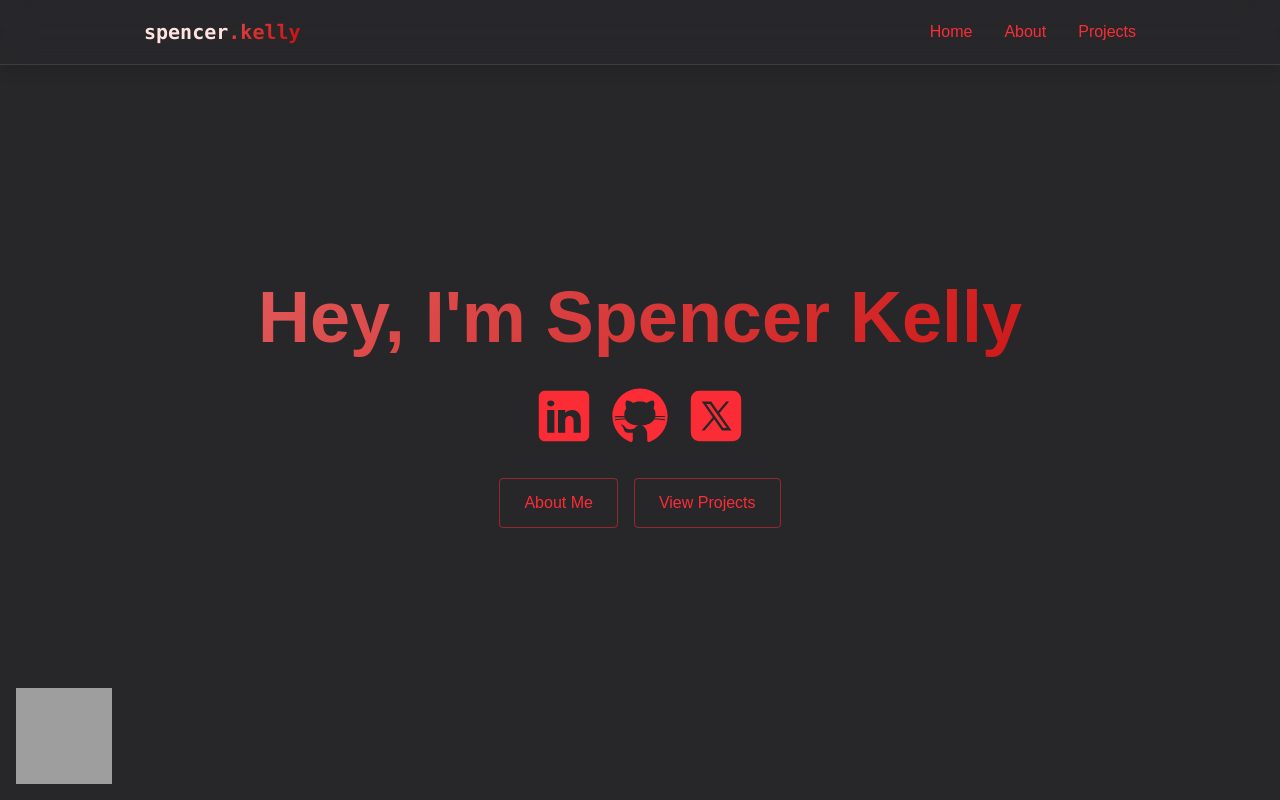
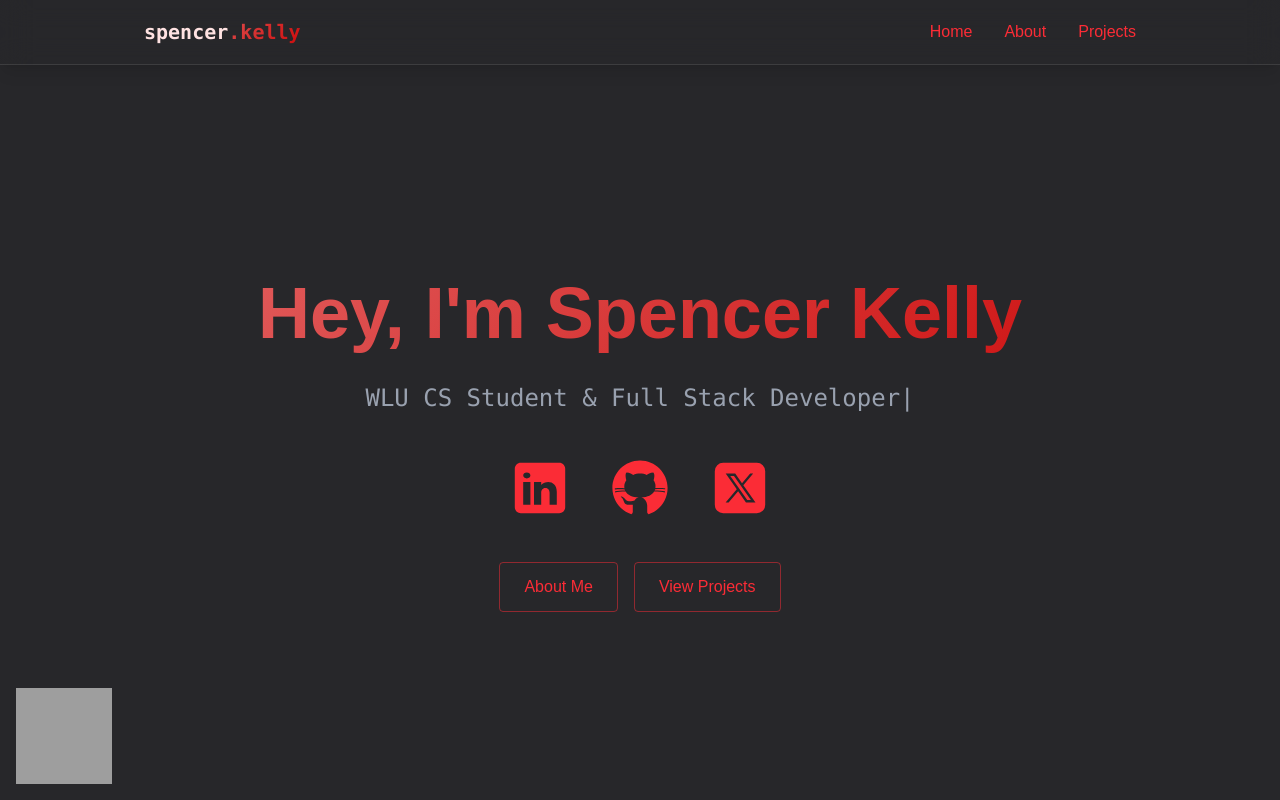
Before and after one commit to Flapjacck/React-Portfolio, a React (Vite) app: page / in a window 1280 px wide. Shown: the top 800 px of the page. Built offline with nearby package versions, Linux system fonts and the light colour scheme; grey boxes are pictures that could not be loaded.

Commit message:
added animated text on home page | changed svg hover animation

```diff
--- a/src/components/MouseMoveBackground.tsx
+++ b/src/components/MouseMoveBackground.tsx
@@ -0,0 +1 @@
+// This component has been removed as it was causing background glitches
--- a/src/components/SvgRow.tsx
+++ b/src/components/SvgRow.tsx
@@ -5,14 +5,21 @@ interface SvgIconProps {
 }
 
 const SvgIcon = ({ href, svgPath, alt }: SvgIconProps) => (
-  <a href={href} target="_blank" rel="noopener noreferrer" className="mx-2">
+  <a
+    href={href}
+    target="_blank"
+    rel="noopener noreferrer"
+    className="group relative p-3 mx-2"
+  >
+    <div className="absolute inset-0 bg-red-500/10 rounded-lg scale-0 group-hover:scale-100 transition-transform duration-300 ease-out" />
+    <div className="absolute inset-0 bg-gradient-to-r from-red-500/20 to-red-600/20 rounded-lg opacity-0 group-hover:opacity-100 blur-sm transition-opacity duration-300" />
     <svg
       width="50"
       height="50"
       viewBox="0 0 50 50"
       fill="currentColor"
-      className="w-15 h-15 text-red-500 hover:text-red-400 transition-all duration-200
-             hover:-translate-y-0.5"
+      className="w-15 h-15 relative z-10 text-red-500 transition-all duration-300 ease-out
+               group-hover:text-red-400 group-hover:scale-110 group-hover:rotate-3"
       aria-label={alt}
     >
       <path d={svgPath} />
@@ -43,7 +50,7 @@ export const SvgRow = () => {
   ];
 
   return (
-    <div className="flex justify-center items-center space-x-4 mb-8">
+    <div className="flex justify-center items-center space-x-2 mb-8">
       {icons.map((icon, index) => (
         <SvgIcon key={index} {...icon} />
       ))}
--- a/src/components/sections/Home.tsx
+++ b/src/components/sections/Home.tsx
@@ -1,21 +1,49 @@
+import { useEffect, useState } from "react";
 import { RevealOnScroll } from "../RevealOnScroll";
 import { SvgRow } from "../SvgRow";
 
 export const Home = () => {
+  const [displayText, setDisplayText] = useState("");
+  const fullText = "WLU CS Student & Full Stack Developer";
+
+  useEffect(() => {
+    // Delay the typing animation by 2 seconds (2000ms) to match the welcome screen
+    const startDelay = setTimeout(() => {
+      let index = 0;
+      const typingInterval = setInterval(() => {
+        setDisplayText(fullText.substring(0, index));
+        index++;
+        if (index > fullText.length) {
+          clearInterval(typingInterval);
+        }
+      }, 100);
+
+      return () => clearInterval(typingInterval);
+    }, 2000);
+
+    return () => clearTimeout(startDelay);
+  }, []);
+
   return (
     <section
       id="home"
-      className="min-h-screen flex items-center justify-center relative"
+      className="min-h-screen relative flex items-center justify-center"
     >
+      <div className="absolute top-0 left-0 w-full h-full flex flex-col items-center justify-center pt-20">
         <RevealOnScroll>
-        <div className="text-center z-10 px-4">
-          <h1 className="text-5xl md:text-7xl font-bold mb-6 gradient-bg bg-clip-text text-transparent leading-tight">
+          <div className="text-center">
+            <h1 className="text-5xl md:text-7xl font-bold gradient-bg bg-clip-text text-transparent leading-tight mb-6">
               Hey, I'm Spencer Kelly
             </h1>
 
+            <div className="text-xl md:text-2xl text-gray-400 h-8 font-mono mb-8">
+              {displayText}
+              <span className="animate-blink">|</span>
+            </div>
+
             <SvgRow />
 
-          <div className="flex justify-center space-x-4">
+            <div className="flex justify-center space-x-4 mt-8">
               <a
                 href="#about"
                 className="border border-red-500/50 text-red-500 py-3 px-6 rounded font-medium transition-all duration-200
@@ -29,12 +57,12 @@ export const Home = () => {
                 className="border border-red-500/50 text-red-500 py-3 px-6 rounded font-medium transition-all duration-200
                 hover:-translate-y-0.5 hover:shadow-[0_0_15px_rgba(59, 130, 246, 0.2)] hover:bg-red-500/10 inline-block"
               >
-              {" "}
                 View Projects
               </a>
             </div>
           </div>
         </RevealOnScroll>
+      </div>
     </section>
   );
 };
--- a/src/index.css
+++ b/src/index.css
@@ -11,8 +11,7 @@ body {
 
 @layer utilities {
   @keyframes blink {
-    0%,
-    100% {
+    0%, 100% {
       opacity: 1;
     }
     50% {
@@ -66,3 +65,15 @@ body {
   opacity: 1;
   transform: translateY(0);
 }
+
+::selection {
+  background-color: rgba(239, 68, 68, 0.2);
+  color: #fff;
+}
+
+.text-gradient {
+  background: linear-gradient(to right, #EC0B43, #ce518f);
+  -webkit-background-clip: text;
+  background-clip: text;
+  color: transparent;
+}
```
Lines whose indentation alone changed are shown as unchanged.
